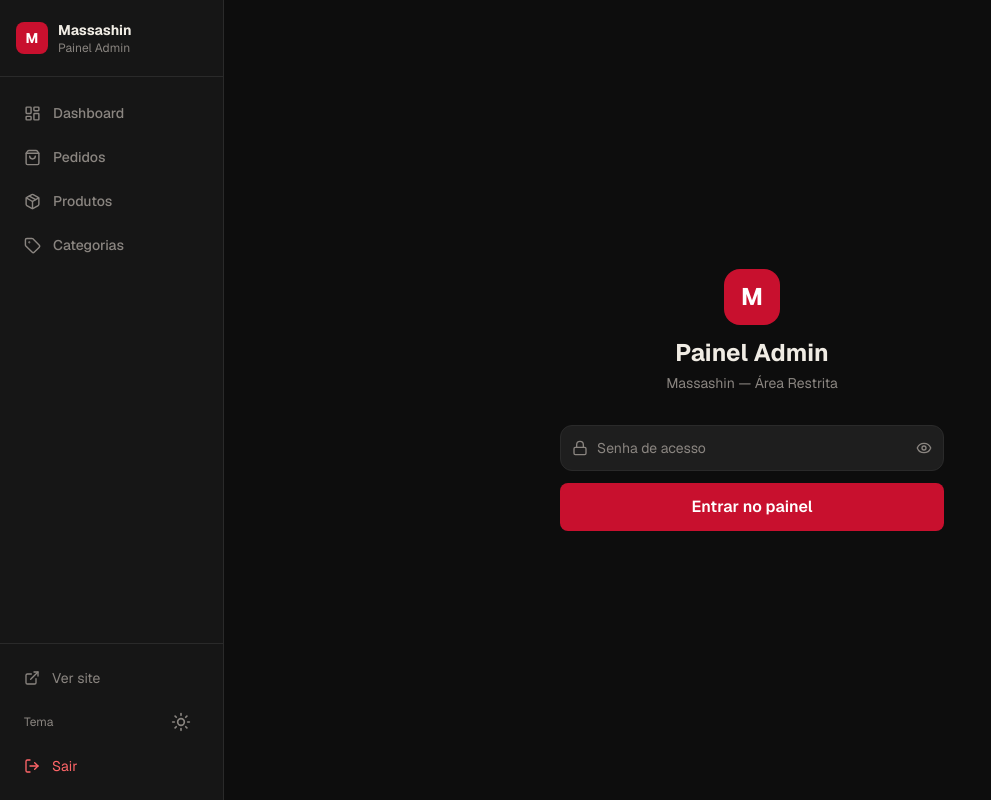
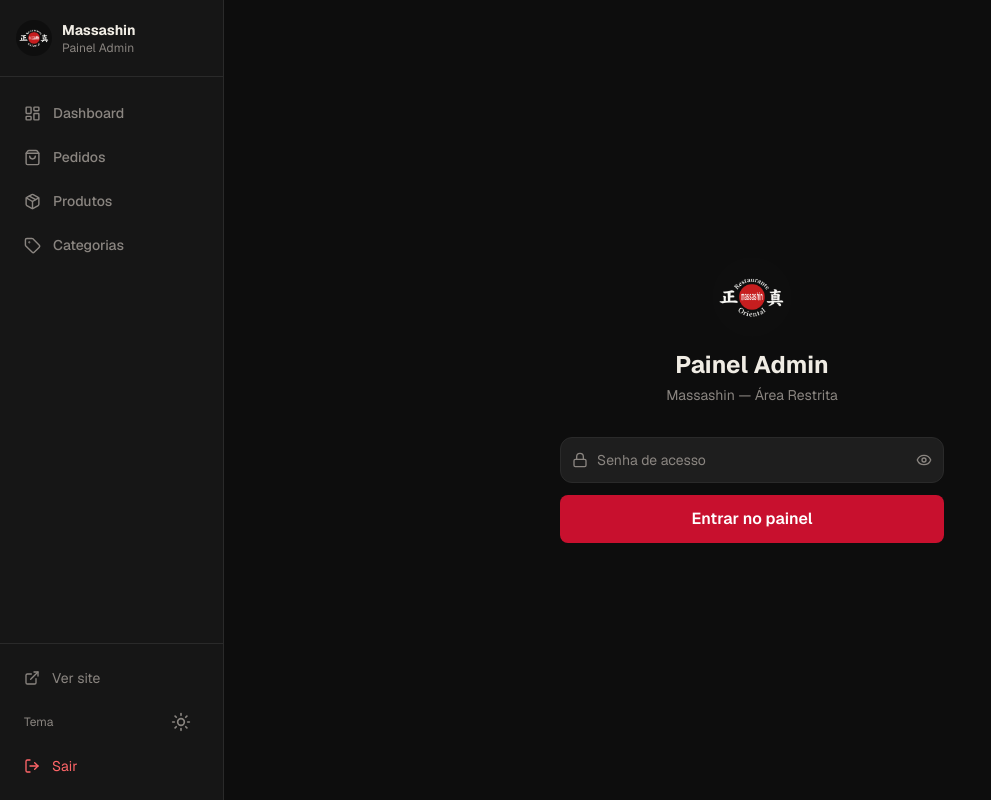
Before and after one commit to hivemkt23-blip/massashin, a Next.js app: page /admin/login in a window 1280 px wide. Shown: the whole page, without its empty margins (0-991 px from the left). Built offline with nearby package versions, Linux system fonts and the light colour scheme.

Commit message:
feat: adicionar logo Massashin no header, sidebar e login admin

```diff
--- a/src/app/admin/login/page.tsx
+++ b/src/app/admin/login/page.tsx
@@ -1,5 +1,6 @@
 'use client'
 import { useState } from 'react'
+import Image from 'next/image'
 import { Lock, Eye, EyeOff } from 'lucide-react'
 import Button from '@/components/ui/Button'
 
@@ -32,8 +33,8 @@
     <div className="min-h-screen flex items-center justify-center bg-[var(--bg)] px-4">
       <div className="w-full max-w-sm">
         <div className="text-center mb-8">
-          <div className="w-14 h-14 rounded-2xl bg-[var(--red)] flex items-center justify-center text-white font-bold text-2xl mx-auto mb-3">
-            M
+          <div className="w-20 h-20 rounded-full overflow-hidden mx-auto mb-3">
+            <Image src="/logo.png" alt="Massashin" width={80} height={80} className="object-cover w-full h-full" />
           </div>
           <h1 className="text-2xl font-bold text-[var(--text)]">Painel Admin</h1>
           <p className="text-[var(--text-muted)] text-sm mt-1">Massashin — Área Restrita</p>
--- a/src/components/Header.tsx
+++ b/src/components/Header.tsx
@@ -3,6 +3,7 @@
 import { useCartStore } from '@/store/cart'
 import { isRestaurantOpen } from '@/lib/delivery'
 import Link from 'next/link'
+import Image from 'next/image'
 import { cn } from '@/lib/utils'
 import ThemeToggle from './ThemeToggle'
 
@@ -15,8 +16,8 @@
     <header className="sticky top-0 z-40 border-b border-[var(--border)] bg-[var(--bg)]/95 backdrop-blur-sm transition-colors">
       <div className="max-w-6xl mx-auto px-4 h-16 flex items-center justify-between gap-4">
         <Link href="/" className="flex items-center gap-3 group">
-          <div className="w-9 h-9 rounded-full bg-[var(--red)] flex items-center justify-center text-white font-bold text-lg leading-none select-none">
-            M
+          <div className="w-10 h-10 rounded-full overflow-hidden flex-shrink-0">
+            <Image src="/logo.png" alt="Massashin" width={40} height={40} className="object-cover w-full h-full" />
           </div>
           <div>
             <span className="font-bold text-lg text-[var(--text)] tracking-wide">Massashin</span>
--- a/src/components/admin/AdminSidebar.tsx
+++ b/src/components/admin/AdminSidebar.tsx
@@ -1,5 +1,6 @@
 'use client'
 import Link from 'next/link'
+import Image from 'next/image'
 import { usePathname, useRouter } from 'next/navigation'
 import { LayoutDashboard, Package, ShoppingBag, Tag, LogOut, ExternalLink } from 'lucide-react'
 import { cn } from '@/lib/utils'
@@ -26,7 +27,9 @@
       {/* Logo */}
       <div className="px-4 py-5 border-b border-[var(--border)]">
         <div className="flex items-center gap-2.5">
-          <div className="w-8 h-8 rounded-lg bg-[var(--red)] flex items-center justify-center text-white font-bold text-sm">M</div>
+          <div className="w-9 h-9 rounded-full overflow-hidden flex-shrink-0">
+            <Image src="/logo.png" alt="Massashin" width={36} height={36} className="object-cover w-full h-full" />
+          </div>
           <div>
             <p className="font-bold text-sm text-[var(--text)]">Massashin</p>
             <p className="text-xs text-[var(--text-muted)]">Painel Admin</p>
```
Also changed, not shown: public/logo.png (added).
